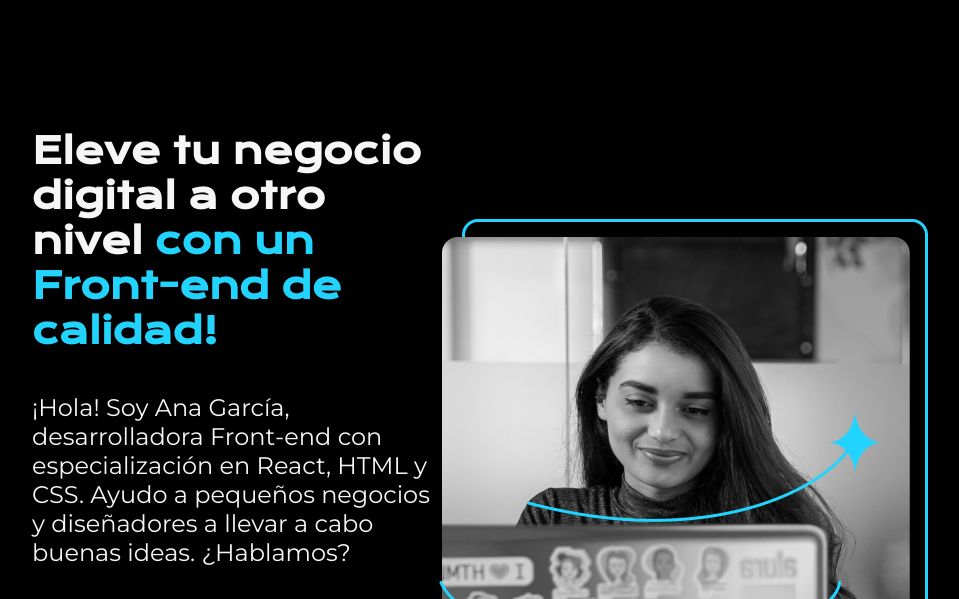
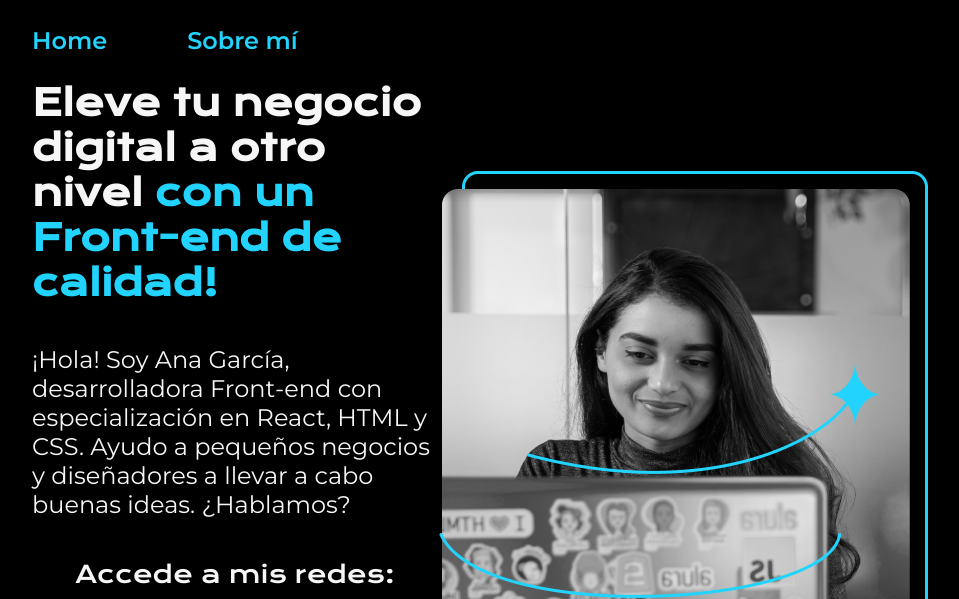
Before and after one commit to carlospm-798/HTML_CSS_Alura, a plain HTML site: page portafolio/index.html in a window 1280 px wide. Shown: the top 599 px of the page, without its empty margins (160-1119 px from the left). Drawn offline with nearby package versions, Linux system fonts and the light colour scheme.

Commit message:
Saving header modifications

```diff
--- a/portafolio/index.html
+++ b/portafolio/index.html
@@ -8,7 +8,14 @@
 
 </head>
 <body>
-    <header></header>
+    <header class="header">
+        <nav class="header__menu">
+            <a class="header__menu__link">Home</a>
+            <a class="header__menu__link">Sobre mí</a>
+        </nav>
+    </header>
+
+
     <main class="presentacion">
         <section class="presentacion__contenido">
             <h1 class="presentacion__contenido__titulo">Eleve tu negocio digital a otro nivel
--- a/portafolio/style.css
+++ b/portafolio/style.css
@@ -5,6 +5,23 @@
     margin: 0;
 }
 
+.header {
+    padding: 2% 0% 0% 15%;
+
+}
+
+.header__menu {
+    display: flex;
+    gap: 80px;
+
+}
+
+.header__menu__link {
+    font-family: 'Montserrat', sans serif;
+    font-size: 24px;
+    font-weight: 600;
+    color: #22D4FD;
+}
 
 body {
     background-color: #000000;
@@ -19,7 +36,7 @@ body {
 .presentacion {
     display: flex;
     align-items: center;
-    margin: 10% 15%;
+    padding: 2% 15%;
     justify-content: space-between;
 }
 
```
